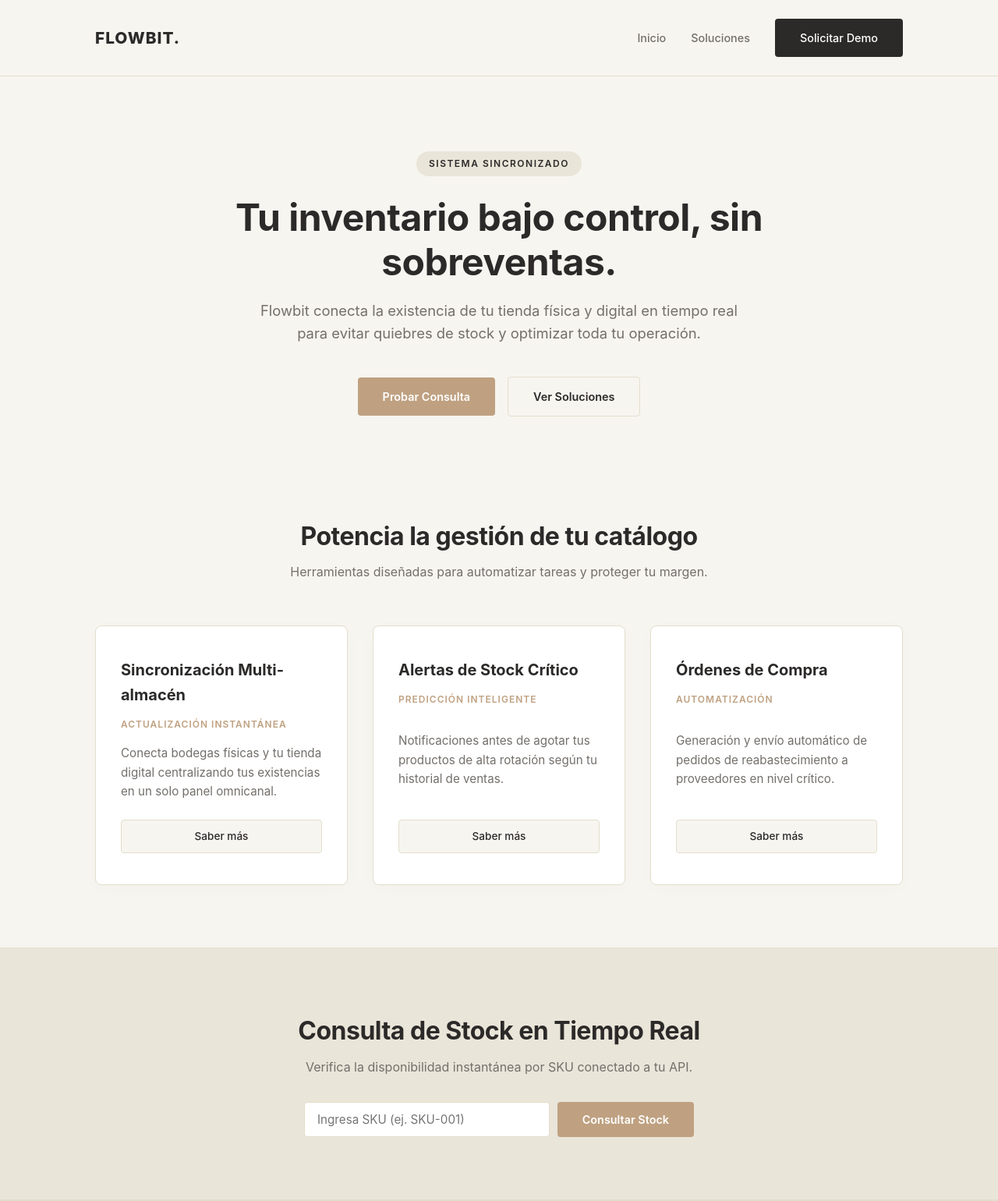
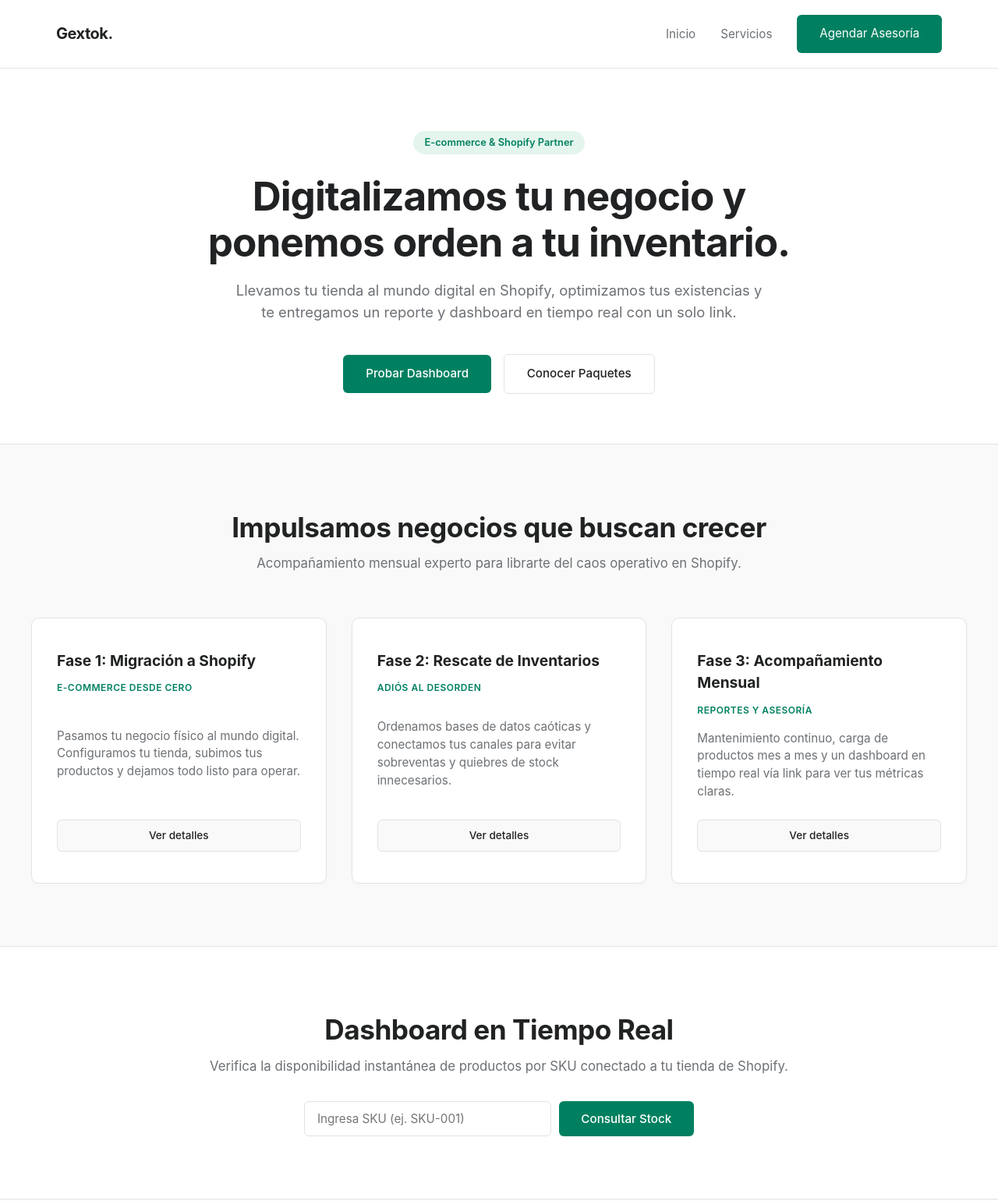
Before and after one commit to Brandon-Guzman-Merida/aat-mockup-brandon, a plain HTML site: page index.html in a window 1280 px wide. Shown: the top 1540 px of the page at 78% size. Drawn offline with Linux system fonts and the light colour scheme.

Commit message:
Update index.html
Colores cambiados

```diff
--- a/index.html
+++ b/index.html
@@ -3,56 +3,57 @@
 <head>
   <meta charset="UTF-8">
   <meta name="viewport" content="width=device-width, initial-scale=1.0">
-  <title>FLOWBIT // Inventario Inteligente</title>
+  <title>Gextok // Plataforma de E-commerce e Inventarios</title>
   <style>
     :root {
-      --bg-color: #f7f5f0;
+      --bg-color: #ffffff;
+      --surface-color: #f9f9f9;
       --card-bg: #ffffff;
-      --text-main: #2c2a29;
-      --text-muted: #736f6b;
-      --accent-color: #bfa181;
-      --accent-hover: #a68968;
-      --border-color: #e3decb;
+      --text-main: #202223;
+      --text-muted: #6d7175;
+      --accent-color: #008060; /* Verde estilo Shopify */
+      --accent-hover: #006e52;
+      --border-color: #e1e3e5;
     }
 
     * {
       box-sizing: border-box;
       margin: 0;
       padding: 0;
-      font-family: -apple-system, BlinkMacSystemFont, "Segoe UI", Roboto, sans-serif;
+      font-family: -apple-system, BlinkMacSystemFont, "San Francisco", "Segoe UI", Roboto, sans-serif;
       scroll-behavior: smooth;
     }
 
     body {
       background-color: var(--bg-color);
       color: var(--text-main);
-      line-height: 1.6;
+      line-height: 1.5;
     }
 
     header {
       position: sticky;
       top: 0;
-      background: rgba(247, 245, 240, 0.9);
-      backdrop-filter: blur(10px);
+      background: rgba(255, 255, 255, 0.95);
+      backdrop-filter: blur(8px);
       border-bottom: 1px solid var(--border-color);
       z-index: 100;
     }
 
     nav {
-      max-width: 1100px;
+      max-width: 1200px;
       margin: 0 auto;
       display: flex;
       justify-content: space-between;
       align-items: center;
-      padding: 1.5rem 2rem;
+      padding: 1.2rem 2rem;
     }
 
     .logo {
-      font-size: 1.3rem;
-      font-weight: 800;
+      font-size: 1.25rem;
+      font-weight: 700;
       color: var(--text-main);
       text-decoration: none;
-      letter-spacing: 1px;
+      letter-spacing: -0.5px;
     }
 
     .nav-links {
@@ -65,8 +66,8 @@
     .nav-links a {
       text-decoration: none;
       color: var(--text-muted);
-      font-weight: 500;
-      font-size: 0.9rem;
+      font-weight: 400;
+      font-size: 0.95rem;
       transition: color 0.2s;
     }
 
@@ -75,49 +76,48 @@
     }
 
     .nav-btn {
-      background: var(--text-main) !important;
+      background: var(--accent-color) !important;
       color: #fff !important;
       padding: 0.6rem 1.2rem;
-      border-radius: 4px;
+      border-radius: 6px;
+      font-weight: 500;
     }
 
     .nav-btn:hover {
-      background: var(--accent-color) !important;
+      background: var(--accent-hover) !important;
     }
 
     .hero {
       max-width: 900px;
       margin: 0 auto;
-      padding: 6rem 2rem 4rem 2rem;
+      padding: 5rem 2rem 4rem 2rem;
       text-align: center;
     }
 
     .badge-hero {
       display: inline-block;
-      background: #eae5d9;
-      color: var(--text-main);
-      font-size: 0.75rem;
+      background: #e4f5ed;
+      color: var(--accent-color);
+      font-size: 0.8rem;
       font-weight: 600;
-      letter-spacing: 1.5px;
-      text-transform: uppercase;
-      padding: 0.4rem 1rem;
+      padding: 0.35rem 0.9rem;
       border-radius: 20px;
       margin-bottom: 1.5rem;
     }
 
     .hero h1 {
-      font-size: 3rem;
+      font-size: 3.2rem;
       font-weight: 700;
       color: var(--text-main);
       margin-bottom: 1.2rem;
-      line-height: 1.2;
-      letter-spacing: -0.5px;
+      line-height: 1.15;
+      letter-spacing: -1px;
     }
 
     .hero p {
       font-size: 1.15rem;
       color: var(--text-muted);
-      max-width: 650px;
+      max-width: 680px;
       margin: 0 auto 2.5rem auto;
     }
 
@@ -131,11 +131,11 @@
 
     .btn {
       display: inline-block;
-      padding: 0.8rem 2rem;
-      font-size: 0.9rem;
-      font-weight: 600;
+      padding: 0.8rem 1.8rem;
+      font-size: 0.95rem;
+      font-weight: 500;
       text-decoration: none;
-      border-radius: 4px;
+      border-radius: 6px;
       transition: all 0.2s;
       cursor: pointer;
     }
@@ -157,13 +157,19 @@
     }
 
     .btn-secondary:hover {
-      background: #eae5d9;
+      background: var(--surface-color);
     }
 
     .features {
-      max-width: 1100px;
+      background-color: var(--surface-color);
+      border-top: 1px solid var(--border-color);
+      border-bottom: 1px solid var(--border-color);
+      padding: 5rem 2rem;
+    }
+
+    .features-inner {
+      max-width: 1200px;
       margin: 0 auto;
-      padding: 4rem 2rem 5rem 2rem;
     }
 
     .section-title {
@@ -172,7 +178,7 @@
     }
 
     .section-title h2 {
-      font-size: 2rem;
+      font-size: 2.2rem;
       color: var(--text-main);
       margin-bottom: 0.5rem;
       letter-spacing: -0.5px;
@@ -180,21 +186,21 @@
 
     .section-title p {
       color: var(--text-muted);
-      font-size: 1rem;
+      font-size: 1.05rem;
     }
 
     .grid {
       display: grid;
-      grid-template-columns: repeat(auto-fit, minmax(300px, 1fr));
+      grid-template-columns: repeat(auto-fit, minmax(320px, 1fr));
       gap: 2rem;
     }
 
     .card {
       background: var(--card-bg);
       border: 1px solid var(--border-color);
-      border-radius: 8px;
+      border-radius: 10px;
       padding: 2.5rem 2rem;
-      box-shadow: 0 4px 20px rgba(0, 0, 0, 0.02);
+      box-shadow: 0 2px 5px rgba(0, 0, 0, 0.02);
       display: flex;
       flex-direction: column;
       justify-content: space-between;
@@ -203,13 +209,13 @@
 
     .card:hover {
       transform: translateY(-3px);
-      box-shadow: 0 6px 25px rgba(0, 0, 0, 0.05);
+      box-shadow: 0 8px 20px rgba(0, 0, 0, 0.05);
     }
 
     .card-header h3 {
-      font-size: 1.25rem;
+      font-size: 1.2rem;
       color: var(--text-main);
-      margin-bottom: 0.5rem;
+      margin-bottom: 0.4rem;
     }
 
     .badge {
@@ -217,9 +223,9 @@
       color: var(--accent-color);
       font-size: 0.75rem;
       font-weight: 600;
-      letter-spacing: 1px;
       margin-bottom: 1rem;
       text-transform: uppercase;
+      letter-spacing: 0.5px;
     }
 
     .card p {
@@ -231,14 +237,15 @@
     .btn-card {
       display: inline-block;
       text-align: center;
-      background: #f7f5f0;
+      background: var(--surface-color);
       border: 1px solid var(--border-color);
       color: var(--text-main);
       padding: 0.6rem 1rem;
-      border-radius: 4px;
+      border-radius: 6px;
       font-size: 0.85rem;
       font-weight: 500;
       text-decoration: none;
+      transition: background 0.2s;
     }
 
     .btn-card:hover {
@@ -248,9 +255,8 @@
     }
 
     .stock-section {
-      background: #eae5d9;
-      border-top: 1px solid var(--border-color);
-      border-bottom: 1px solid var(--border-color);
+      max-width: 900px;
+      margin: 0 auto;
       padding: 5rem 2rem;
       text-align: center;
     }
@@ -271,22 +277,23 @@
       background: #fff;
       border: 1px solid var(--border-color);
       color: var(--text-main);
-      border-radius: 4px;
+      border-radius: 6px;
       font-size: 0.95rem;
       outline: none;
     }
 
     .stock-container input:focus {
       border-color: var(--accent-color);
+      box-shadow: 0 0 0 2px rgba(0, 128, 96, 0.15);
     }
 
     #stock-result {
       max-width: 500px;
       margin: 20px auto 0;
       padding: 15px;
-      background: #fff;
+      background: var(--surface-color);
       border: 1px solid var(--border-color);
-      border-radius: 4px;
+      border-radius: 6px;
       display: none;
       text-align: left;
       font-size: 0.9rem;
@@ -294,7 +301,7 @@
     }
 
     footer {
-      background: var(--bg-color);
+      background: var(--surface-color);
       border-top: 1px solid var(--border-color);
       color: var(--text-muted);
       padding: 3rem 2rem;
@@ -303,7 +310,7 @@
     }
 
     .footer-content {
-      max-width: 1100px;
+      max-width: 1200px;
       margin: 0 auto;
       display: flex;
       justify-content: space-between;
@@ -331,65 +338,67 @@
 
   <header>
     <nav>
-      <a href="#inicio" class="logo">FLOWBIT.</a>
+      <a href="#inicio" class="logo">Gextok.</a>
       <ul class="nav-links">
         <li><a href="#inicio">Inicio</a></li>
-        <li><a href="#soluciones">Soluciones</a></li>
-        <li><a href="#contacto" class="btn nav-btn">Solicitar Demo</a></li>
+        <li><a href="#soluciones">Servicios</a></li>
+        <li><a href="#contacto" class="btn nav-btn">Agendar Asesoría</a></li>
       </ul>
     </nav>
   </header>
 
   <main>
     <section id="inicio" class="hero">
-      <span class="badge-hero">Sistema Sincronizado</span>
-      <h1>Tu inventario bajo control, sin sobreventas.</h1>
-      <p>Flowbit conecta la existencia de tu tienda física y digital en tiempo real para evitar quiebres de stock y optimizar toda tu operación.</p>
+      <span class="badge-hero">E-commerce & Shopify Partner</span>
+      <h1>Digitalizamos tu negocio y ponemos orden a tu inventario.</h1>
+      <p>Llevamos tu tienda al mundo digital en Shopify, optimizamos tus existencias y te entregamos un reporte y dashboard en tiempo real con un solo link.</p>
       <div class="hero-actions">
-        <a href="#stock-checker" class="btn btn-primary">Probar Consulta</a>
-        <a href="#soluciones" class="btn btn-secondary">Ver Soluciones</a>
+        <a href="#stock-checker" class="btn btn-primary">Probar Dashboard</a>
+        <a href="#soluciones" class="btn btn-secondary">Conocer Paquetes</a>
       </div>
     </section>
 
     <section id="soluciones" class="features">
+      <div class="features-inner">
         <div class="section-title">
-        <h2>Potencia la gestión de tu catálogo</h2>
-        <p>Herramientas diseñadas para automatizar tareas y proteger tu margen.</p>
+          <h2>Impulsamos negocios que buscan crecer</h2>
+          <p>Acompañamiento mensual experto para librarte del caos operativo en Shopify.</p>
         </div>
         <div class="grid">
           <article class="card">
             <div class="card-header">
-            <h3>Sincronización Multi-almacén</h3>
-            <span class="badge">Actualización Instantánea</span>
+              <h3>Fase 1: Migración a Shopify</h3>
+              <span class="badge">E-commerce desde cero</span>
             </div>
-          <p>Conecta bodegas físicas y tu tienda digital centralizando tus existencias en un solo panel omnicanal.</p>
-          <a href="#contacto" class="btn-card">Saber más</a>
+            <p>Pasamos tu negocio físico al mundo digital. Configuramos tu tienda, subimos tus productos y dejamos todo listo para operar.</p>
+            <a href="#contacto" class="btn-card">Ver detalles</a>
           </article>
 
           <article class="card">
             <div class="card-header">
-            <h3>Alertas de Stock Crítico</h3>
-            <span class="badge">Predicción Inteligente</span>
+              <h3>Fase 2: Rescate de Inventarios</h3>
+              <span class="badge">Adiós al desorden</span>
             </div>
-          <p>Notificaciones antes de agotar tus productos de alta rotación según tu historial de ventas.</p>
-          <a href="#contacto" class="btn-card">Saber más</a>
+            <p>Ordenamos bases de datos caóticas y conectamos tus canales para evitar sobreventas y quiebres de stock innecesarios.</p>
+            <a href="#contacto" class="btn-card">Ver detalles</a>
           </article>
 
           <article class="card">
             <div class="card-header">
-            <h3>Órdenes de Compra</h3>
-            <span class="badge">Automatización</span>
+              <h3>Fase 3: Acompañamiento Mensual</h3>
+              <span class="badge">Reportes y Asesoría</span>
             </div>
-          <p>Generación y envío automático de pedidos de reabastecimiento a proveedores en nivel crítico.</p>
-          <a href="#contacto" class="btn-card">Saber más</a>
+            <p>Mantenimiento continuo, carga de productos mes a mes y un dashboard en tiempo real vía link para ver tus métricas claras.</p>
+            <a href="#contacto" class="btn-card">Ver detalles</a>
           </article>
+        </div>
       </div>
     </section>
 
     <section id="stock-checker" class="stock-section">
         <div class="section-title" style="margin-bottom: 2rem;">
-            <h2>Consulta de Stock en Tiempo Real</h2>
-            <p>Verifica la disponibilidad instantánea por SKU conectado a tu API.</p>
+            <h2>Dashboard en Tiempo Real</h2>
+            <p>Verifica la disponibilidad instantánea de productos por SKU conectado a tu tienda de Shopify.</p>
         </div>
         <div class="stock-container">
             <input type="text" id="sku-input" placeholder="Ingresa SKU (ej. SKU-001)">
@@ -405,8 +414,8 @@
 
             if (!sku) {
                 resultBox.style.display = 'block';
-                resultBox.style.borderColor = '#d9b3b3';
-                resultBox.style.color = '#a64d4d';
+                resultBox.style.borderColor = '#ffc5c5';
+                resultBox.style.color = '#d82c0d';
                 resultBox.innerHTML = '⚠️ Por favor ingresa un código SKU válido.';
                 return;
             }
@@ -414,11 +423,11 @@
             resultBox.style.display = 'block';
             resultBox.style.borderColor = 'var(--border-color)';
             resultBox.style.color = 'var(--text-main)';
-            resultBox.innerHTML = 'Conectando con API central...';
+            resultBox.innerHTML = 'Sincronizando con Shopify...';
 
             setTimeout(() => {
                 const stockSimulado = Math.floor(Math.random() * 50) + 1;
-                resultBox.innerHTML = `<strong>SKU:</strong> ${sku}<br><strong>Stock Actual:</strong> ${stockSimulado} unidades<br><strong>Estado:</strong> Disponible // Sincronizado`;
+                resultBox.innerHTML = `<strong>SKU:</strong> ${sku}<br><strong>Stock Actual:</strong> ${stockSimulado} unidades<br><strong>Estado:</strong> En Línea // Shopify Sincronizado`;
             }, 600);
         }
     </script>
@@ -426,10 +435,10 @@
 
   <footer id="contacto">
     <div class="footer-content">
-      <p>&copy; 2026 Flowbit. Todos los derechos reservados.</p>
+      <p>&copy; 2026 Gextok. Todos los derechos reservados.</p>
       <div class="footer-links">
         <a href="#inicio">Inicio</a>
-        <a href="#soluciones">Soluciones</a>
+        <a href="#soluciones">Servicios</a>
         <a href="#contacto">Contacto</a>
       </div>
     </div>
```
Lines whose indentation alone changed are shown as unchanged.
